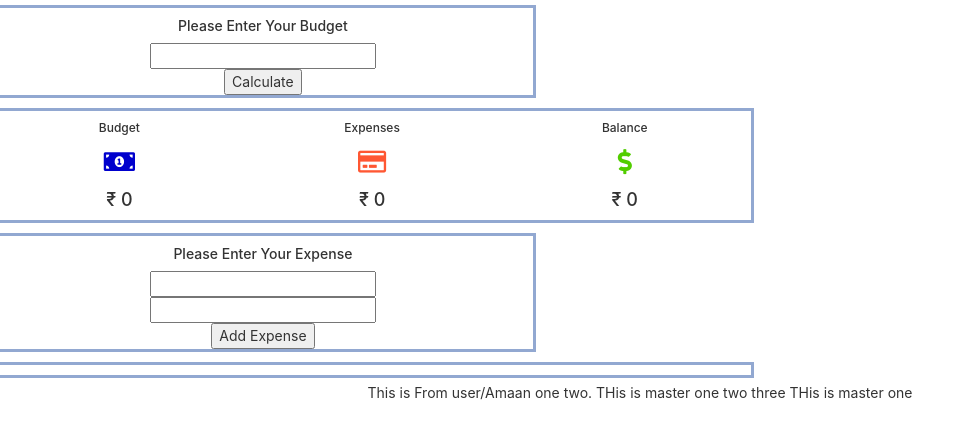
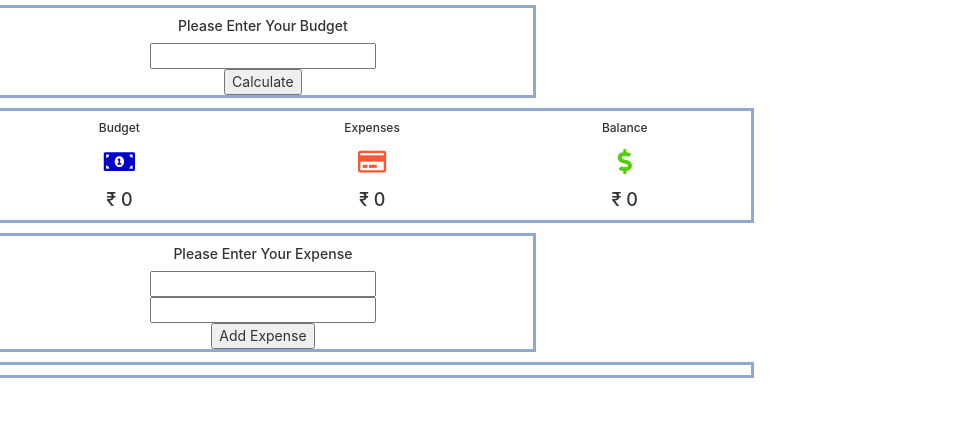
Before and after one commit to Amaanuddin/Budget-App, a React (Create React App) app: page / in a window 1280 px wide. Shown: the top 438 px of the page, without its empty margins (0-975 px from the left). Built offline with nearby package versions, Linux system fonts and the light colour scheme.

Commit message:
budget app.js prototype

```diff
--- a/src/App.js
+++ b/src/App.js
@@ -9,9 +9,6 @@ class App extends Component {
     return (
       <div className="App">
         <BudgetForm/>
-        This is From user/Amaan one two.
-        THis is master one two three
-        THis is master one
       </div>
 
     );
```
